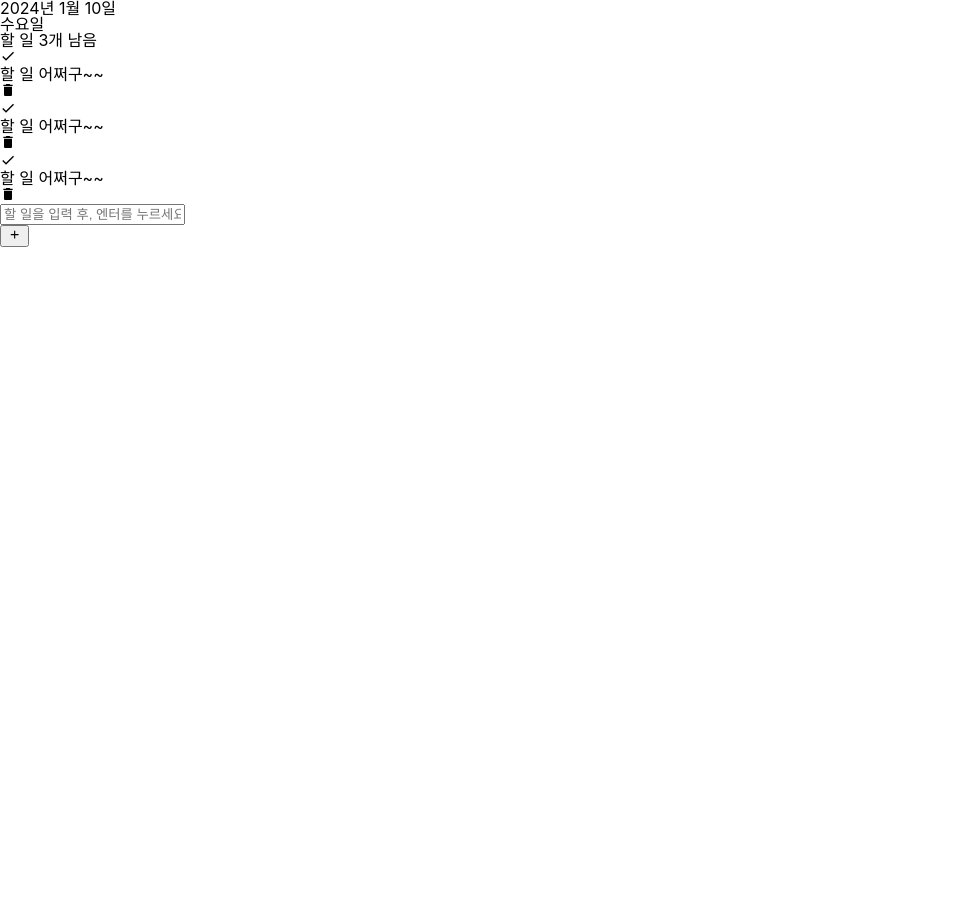
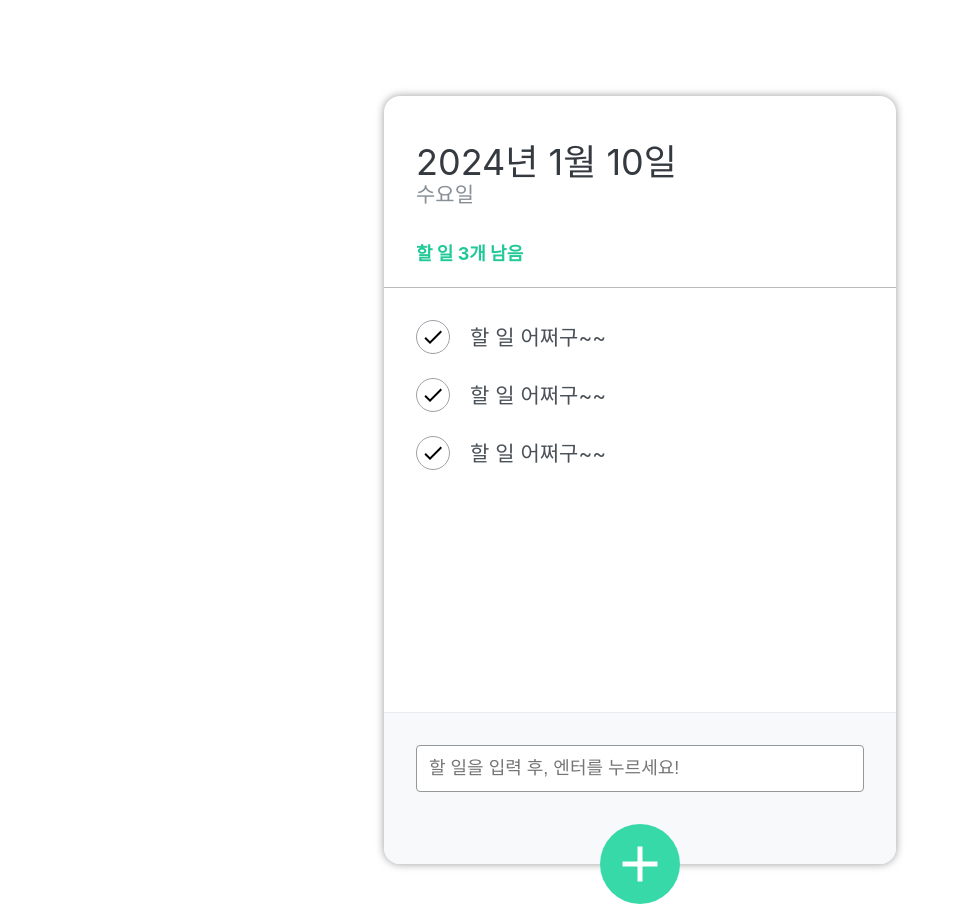
Before and after one commit to yongseopK/todo-react-app202401, a React (Create React App) app: page / in a window 1280 px wide. Shown: the whole page, without its empty margins (0-964 px from the left). Before the commit the page ends 800 px from the top, so only its background shows below. Built offline with nearby package versions, Linux system fonts and the light colour scheme.

Commit message:
#2. TodoTemplate 컴포넌트 분리, SCSS 작성

```diff
--- /dev/null
+++ b/src/component/TodoHeader.js
@@ -0,0 +1,14 @@
+import React from "react";
+import "./scss/TodoHeader.scss"
+
+const TodoHeader = () => {
+    return (
+        <header>
+            <h1>2024년 1월 10일</h1>
+            <div className="day">수요일</div>
+            <div className="tasks-left">할 일 3개 남음</div>
+        </header>
+    );
+};
+
+export default TodoHeader;
--- /dev/null
+++ b/src/component/TodoInput.js
@@ -0,0 +1,23 @@
+import React from 'react';
+import {MdAdd} from "react-icons/md";
+import "./scss/TodoInput.scss";
+
+const TodoInput = () => {
+    return (
+        <>
+            <div className='form-wrapper'>
+                <form className='insert-form'>
+                    <input
+                        type='text'
+                        placeholder='할 일을 입력 후, 엔터를 누르세요!'
+                    />
+                </form>
+            </div>
+            <button className='insert-btn'>
+                <MdAdd/>
+            </button>
+        </>
+    );
+};
+
+export default TodoInput;
--- /dev/null
+++ b/src/component/TodoItem.js
@@ -0,0 +1,19 @@
+import React from 'react';
+import {MdDelete, MdDone} from "react-icons/md";
+import "./scss/TodoItem.scss";
+
+const TodoItem = () => {
+    return (
+        <li className='todo-list-item'>
+            <div className='check-circle'>
+                <MdDone/>
+            </div>
+            <span className='text'>할 일 어쩌구~~</span>
+            <div className='remove'>
+                <MdDelete/>
+            </div>
+        </li>
+    );
+};
+
+export default TodoItem;
--- /dev/null
+++ b/src/component/TodoMain.js
@@ -0,0 +1,15 @@
+import React from 'react';
+import "./scss/TodoMain.scss";
+import TodoItem from "./TodoItem";
+
+const TodoMain = () => {
+    return (
+        <ul className="todo-list">
+            <TodoItem />
+            <TodoItem />
+            <TodoItem />
+        </ul>
+    );
+};
+
+export default TodoMain;
--- a/src/component/TodoTemplate.js
+++ b/src/component/TodoTemplate.js
@@ -1,55 +1,17 @@
 import React from "react";
 import {MdAdd, MdDone, MdDelete} from "react-icons/md";
+import './scss/TodoTemplate.scss'
+import TodoHeader from "./TodoHeader";
+import TodoInput from "./TodoInput";
+import TodoMain from "./TodoMain";
 
 const TodoTemplate = () => {
     return (
-        <>
-            <header>
-                <h1>2024년 1월 10일</h1>
-                <div className="day">수요일</div>
-                <div className="tasks-left">할 일 3개 남음</div>
-            </header>
-            <ul className="todo-list">
-                <li className='todo-list-item'>
-                    <div className='check-circle'>
-                        <MdDone/>
-                    </div>
-                    <span className='text'>할 일 어쩌구~~</span>
-                    <div className='remove'>
-                        <MdDelete/>
-                    </div>
-                </li>
-                <li className='todo-list-item'>
-                    <div className='check-circle'>
-                        <MdDone/>
-                    </div>
-                    <span className='text'>할 일 어쩌구~~</span>
-                    <div className='remove'>
-                        <MdDelete/>
-                    </div>
-                </li>
-                <li className='todo-list-item'>
-                    <div className='check-circle'>
-                        <MdDone/>
-                    </div>
-                    <span className='text'>할 일 어쩌구~~</span>
-                    <div className='remove'>
-                        <MdDelete/>
-                    </div>
-                </li>
-                <div className='form-wrapper'>
-                    <form className='insert-form'>
-                        <input
-                            type='text'
-                            placeholder='할 일을 입력 후, 엔터를 누르세요!'
-                        />
-                    </form>
-                </div>
-                <button className='insert-btn'>
-                    <MdAdd/>
-                </button>
-            </ul>
-        </>
+        <div className='TodoTemplate'>
+            <TodoHeader/>
+            <TodoMain />
+            <TodoInput/>
+        </div>
     );
 };
 
--- /dev/null
+++ b/src/component/scss/TodoHeader.scss
@@ -0,0 +1,25 @@
+// use variable
+$my-dark-gray: #343a40;
+$w-basic : 100px;
+
+// header style
+header {
+  padding: 48px 32px 24px;
+  border-bottom: 1px solid #bbb;
+
+  h1 {
+    font-size: 36px;
+    color: $my-dark-gray;
+  }
+  .day {
+    margin-top: 4px;
+    color: #868e96;
+    font-size: 21px;
+  }
+  .tasks-left {
+    color: #20c997;
+    font-size: 18px;
+    margin-top: 40px;
+    font-weight: 700;
+  }
+}
--- /dev/null
+++ b/src/component/scss/TodoInput.scss
@@ -0,0 +1,72 @@
+
+.form-wrapper {
+  width: 100%;
+  position: absolute;
+  left: 0;
+  bottom: 0;
+
+  .insert-form {
+    background: #f8f9fa;
+    padding: 32px 32px 72px;
+    border-bottom-left-radius: 16px;
+    border-bottom-right-radius: 16px;
+    border-top: 1px solid #e9ecef;
+
+    input {
+      padding: 12px;
+      border-radius: 4px;
+      border: 1px solid #94989b;
+      width: 100%;
+      outline: none;
+      font-size: 18px;
+      box-sizing: border-box;
+    }
+  }
+
+}
+
+.insert-btn {
+  background: #38d9a9;
+
+  &:hover {
+    background: #63e6be;
+  }
+  &:active {
+    background: #20c997;
+  }
+
+  &.open {
+    background: #ff6b6b;
+
+    &:hover {
+      background: #ff8787;
+    }
+    &:active {
+      background: #fa5252;
+    }
+
+    transform: translate(-50%, 50%) rotate(45deg);
+
+  }
+
+  z-index: 5;
+  cursor: pointer;
+  width: 80px;
+  height: 80px;
+  border-radius: 50%;
+  font-size: 60px;
+
+  position: absolute;
+  left: 50%;
+  bottom: 0;
+  transform: translate(-50%, 50%);
+
+  color: white;
+  border: none;
+  outline: none;
+  display: flex;
+  align-items: center;
+  justify-content: center;
+  transition: 0.125s ease-in;
+
+}
--- /dev/null
+++ b/src/component/scss/TodoItem.scss
@@ -0,0 +1,58 @@
+
+@mixin content-center {
+  display: flex;
+  justify-content: center;
+  align-items: center;
+}
+
+.todo-list-item {
+  display: flex;
+  align-items: center;
+  padding: 12px 0;
+
+  &:hover .remove {
+    display: block;
+  }
+
+  .check-circle {
+    width: 32px;
+    height: 32px;
+    border-radius: 50%;
+    border: 1px solid #9da1a7;
+    font-size: 24px;
+    margin-right: 20px;
+    cursor: pointer;
+
+    @include content-center;
+
+    &.active {
+      border: 1px solid #38d9a9;
+      color: #38d9a9;
+    }
+  }
+
+  .text {
+    font-size: 21px;
+    color: #495057;
+    flex: 1;
+
+    &.finish {
+      color: #919396;
+      text-decoration: line-through;
+    }
+  }
+
+
+  .remove {
+    font-size: 28px;
+    cursor: pointer;
+    color: #f51b4f;
+
+    @include content-center;
+    display: none;
+
+    &:hover svg {
+      opacity: 0.6;
+    }
+  }
+}
--- /dev/null
+++ b/src/component/scss/TodoMain.scss
@@ -0,0 +1,5 @@
+.todo-list {
+  flex: 1;
+  padding: 20px 32px 48px;
+  overflow: auto;
+}
--- /dev/null
+++ b/src/component/scss/TodoTemplate.scss
@@ -0,0 +1,12 @@
+.TodoTemplate {
+  width: 512px;
+  height: 768px;
+  margin: 96px auto 32px;
+  background: #fff;
+  border-radius: 16px;
+  box-shadow: 0 0 8px rgba(0, 0, 0, 0.4);
+  display: flex;
+  flex-direction: column;
+
+  position: relative;
+}
```
